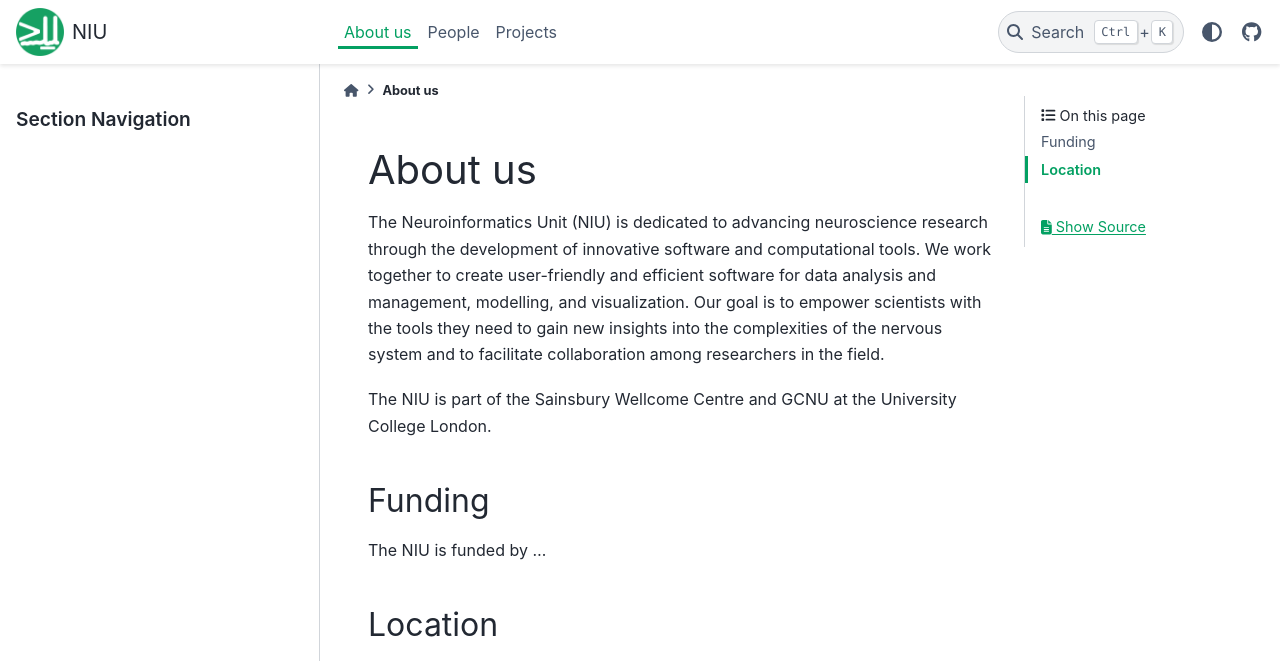
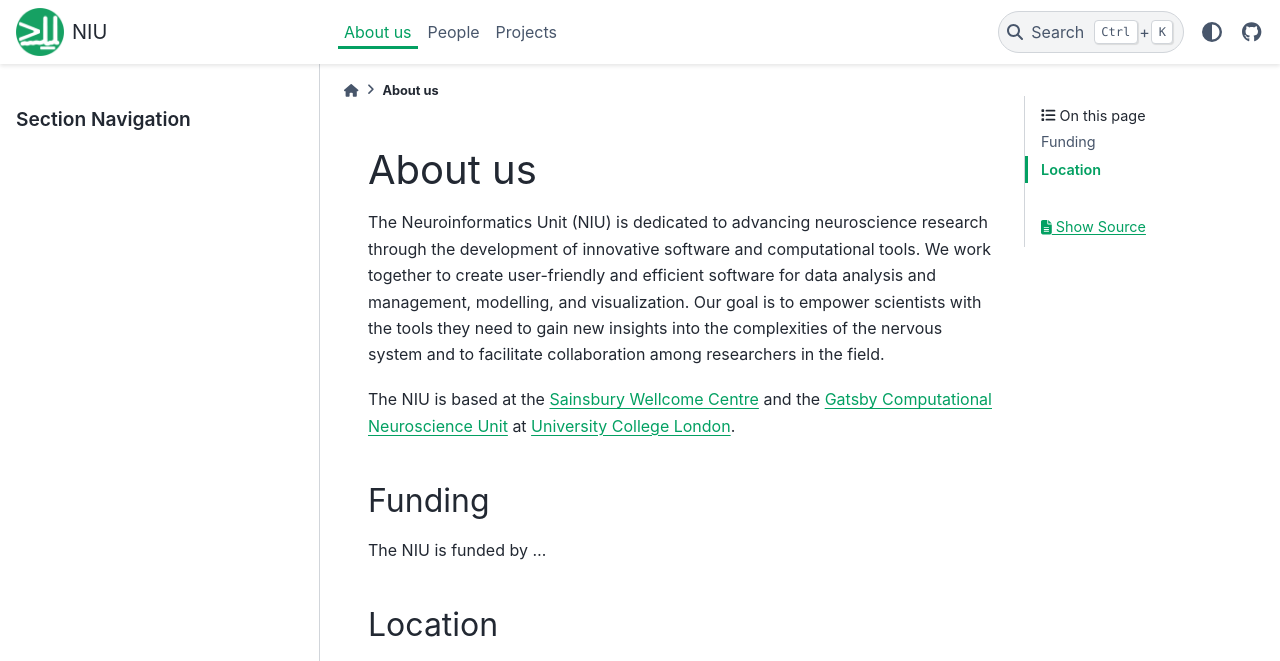
Before and after one commit to neuroinformatics-unit/neuroinformatics-unit.github.io, a Sphinx documentation site: the page built from docs/source/about.md, in a window 1280 px wide and 1291 px high. Shown: the top 661 px of the window. Built offline with Sphinx 7.4.7 and the PyData theme 0.15.4, drawn with Linux system fonts in a browser that asks for light colours; grey boxes are pictures that could not be loaded.

Commit message:
Match wording on homepage

```diff
--- a/docs/source/about.md
+++ b/docs/source/about.md
@@ -2,7 +2,7 @@
 
 The Neuroinformatics Unit (NIU) is dedicated to advancing neuroscience research through the development of innovative software and computational tools. We work together to create user-friendly and efficient software for data analysis and management, modelling, and visualization. Our goal is to empower scientists with the tools they need to gain new insights into the complexities of the nervous system and to facilitate collaboration among researchers in the field.
 
-The NIU is part of the Sainsbury Wellcome Centre and GCNU at the University College London.
+The NIU is based at the [Sainsbury Wellcome Centre](https://www.sainsburywellcome.org/web/) and the [Gatsby Computational Neuroscience Unit](https://www.ucl.ac.uk/gatsby/gatsby-computational-neuroscience-unit) at [University College London](https://www.ucl.ac.uk/).
 
 ## Funding
 The NIU is funded by ...
```
